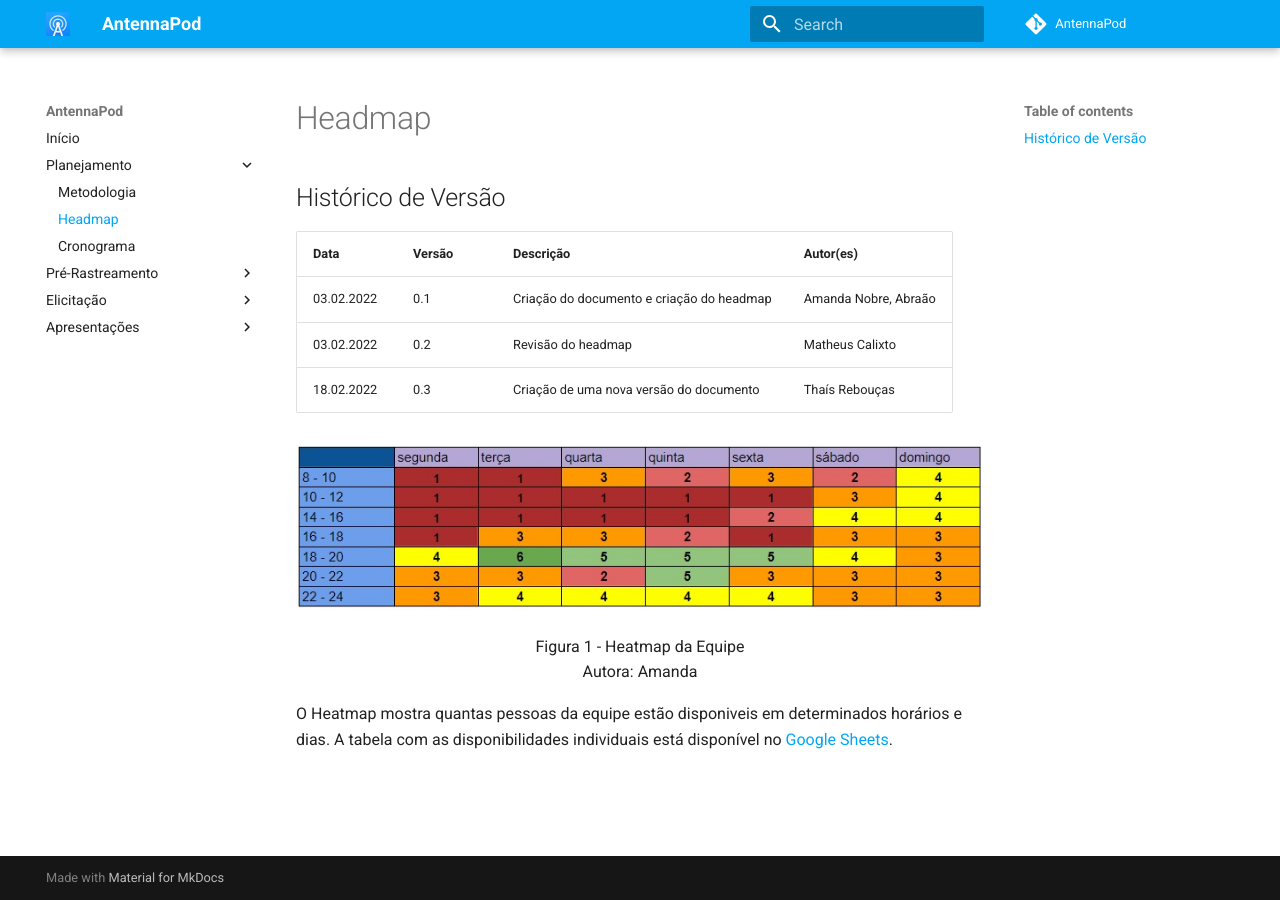
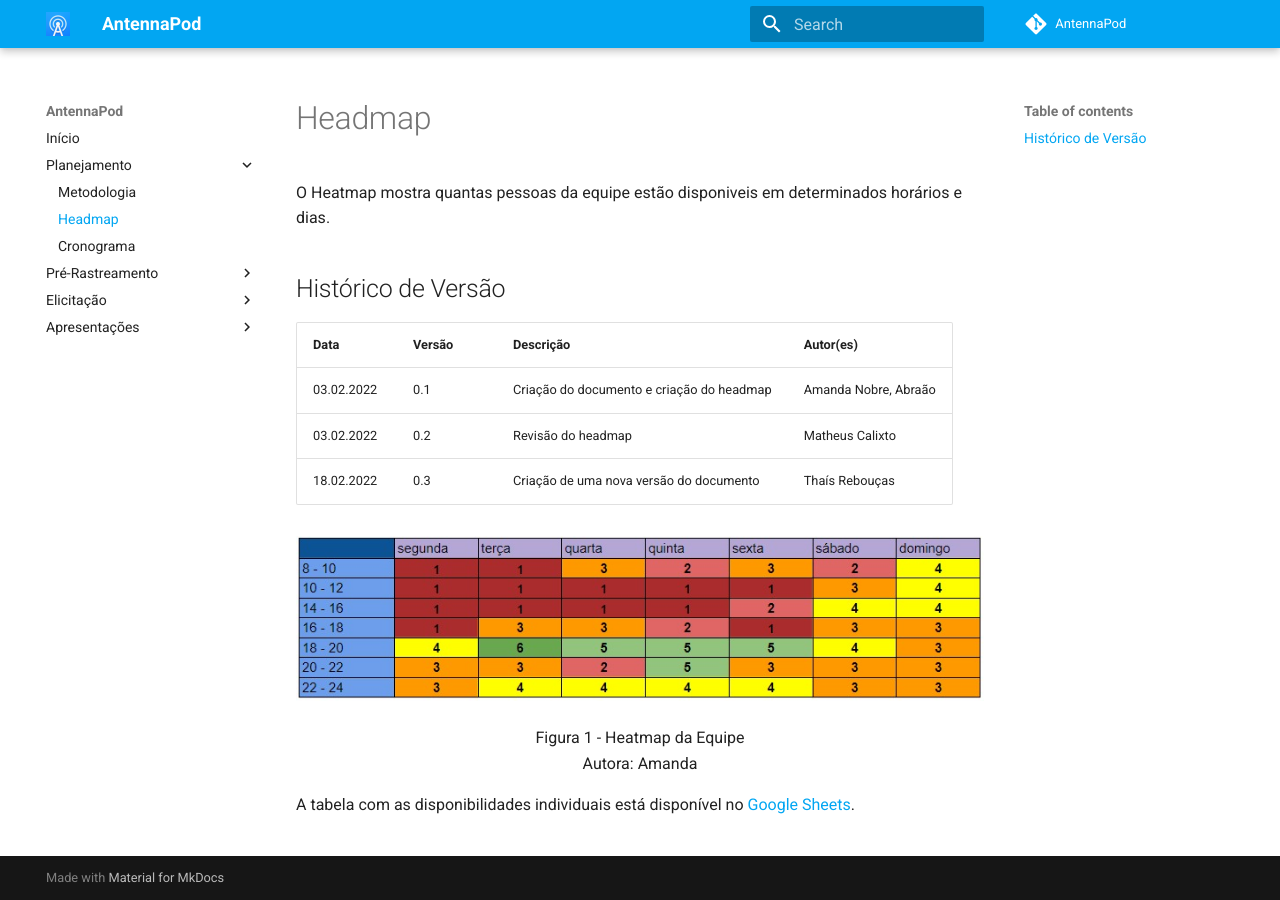
Before and after one commit to Requisitos-de-Software/2021.2-AntennaPod, an MkDocs documentation site: the page built from docs/headmap.md, in a window 1280 px wide. Built offline with MkDocs 1.6.1 and Material for MkDocs 9.7.7, drawn with Linux system fonts in a browser that asks for light colours; comment, search, counter and statistics services are not loaded; part of the change alters nothing that is shown.

```diff
--- a/docs/headmap.md
+++ b/docs/headmap.md
@@ -1,4 +1,6 @@
 # Headmap
+
+O Heatmap mostra quantas pessoas da equipe estão disponiveis em determinados horários e dias.
 
 ## Histórico de Versão
 
@@ -14,6 +16,6 @@ Figura 1 - Heatmap da Equipe <br>
 Autora: Amanda
 </p>
 
-<p>O Heatmap mostra quantas pessoas da equipe estão disponiveis em determinados horários e dias. A tabela com as disponibilidades individuais está disponível no
+<p> A tabela com as disponibilidades individuais está disponível no
     <a href="https://docs.google.com/spreadsheets/d/1BLhhFdXQga0X0WAd7KLn-UkEZvHdPkqJEjPx4qN1C4I/edit?usp=sharing"> Google Sheets</a>.
 </p>
```
